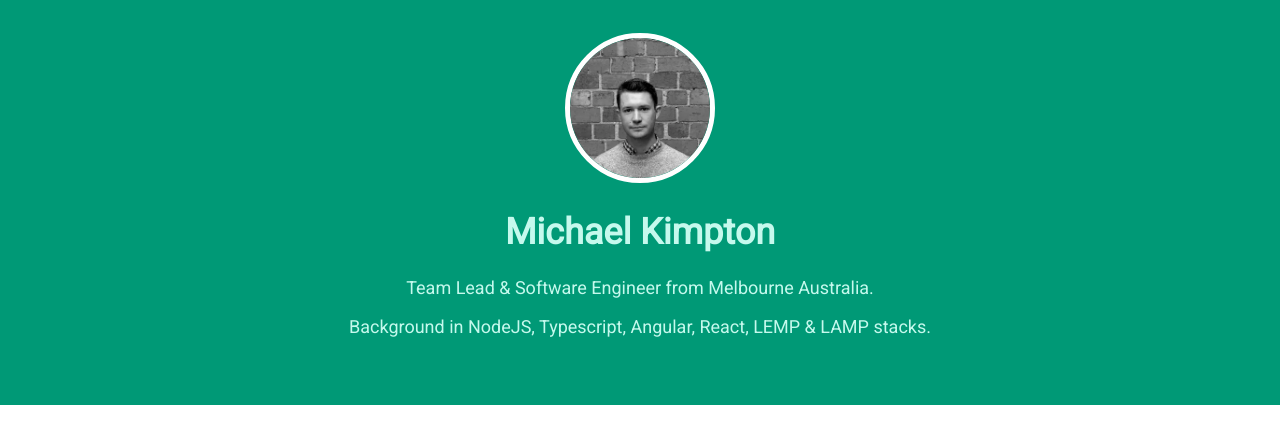
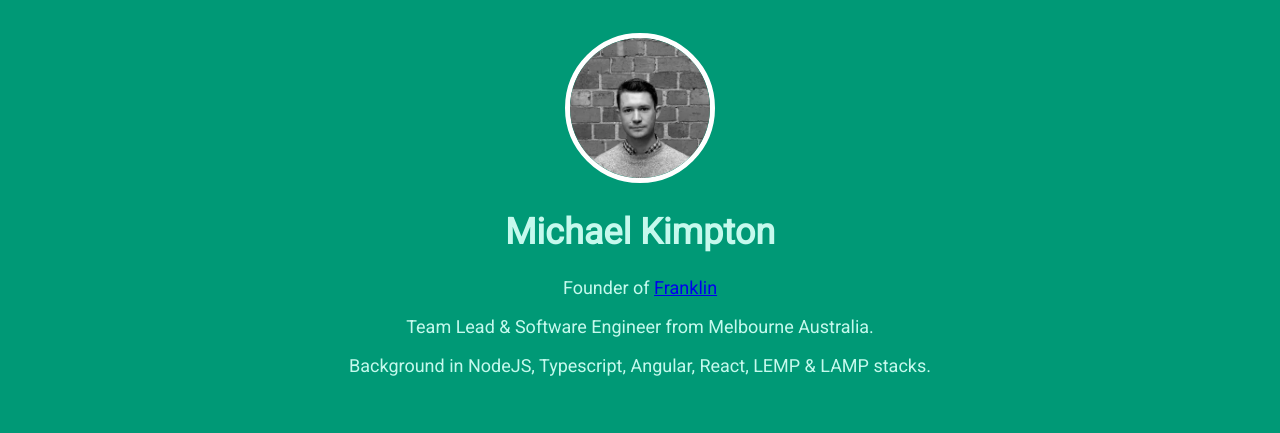
Before and after one commit to sketchthat/sketchthat_com, a website: page index.html in a window 1280 px wide. Shown: the part 77-510 px from the top of the page. Drawn offline with Linux system fonts and the light colour scheme.

Commit message:
New franklin

```diff
--- a/index.html
+++ b/index.html
@@ -25,6 +25,7 @@
             <img srcset="./assets/avatar.png" alt="avatar" />
           </picture>
           <h1>Michael Kimpton</h1>
+          <p>Founder of <a href="https://hifranklin.com.au" target="_blank">Franklin</a></p>
           <p>Team Lead &amp; Software Engineer from Melbourne Australia. </p>
           <p>Background in NodeJS, Typescript, Angular, React, LEMP &amp; LAMP stacks.</p>
         </div>
```
